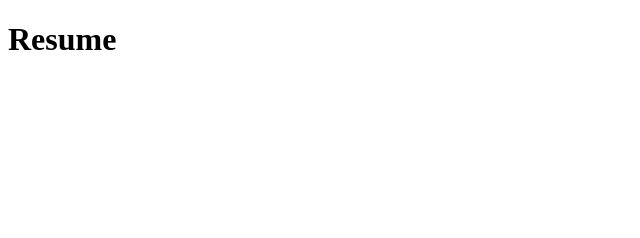
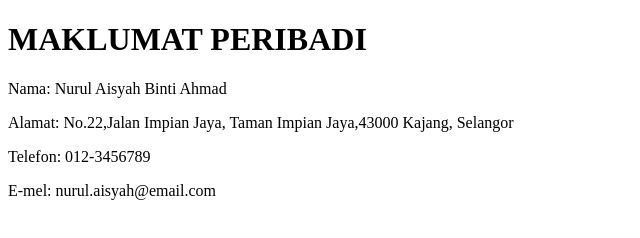
Before and after one commit to Nasy08/scm-akhir, a plain HTML site: page index.html in a window 1280 px wide. Shown: the whole page, without its empty margins (0-640 px from the left). Drawn offline with Linux system fonts and the light colour scheme.

Commit message:
Menukar fail data-peribadi

```diff
--- a/index.html
+++ b/index.html
@@ -4,7 +4,10 @@
 	<title>Resume</title>
 </head>
 <body>
-	<h1>Resume</h1>
-
+	<h1>MAKLUMAT PERIBADI</h1>
+	<P>Nama: Nurul Aisyah Binti Ahmad</P>
+	<p>Alamat: No.22,Jalan Impian Jaya, Taman Impian Jaya,43000 Kajang, Selangor</p>
+	<p>Telefon: 012-3456789</p>
+	<p>E-mel: nurul.aisyah@email.com</p>
 </body>
 </html>
```
